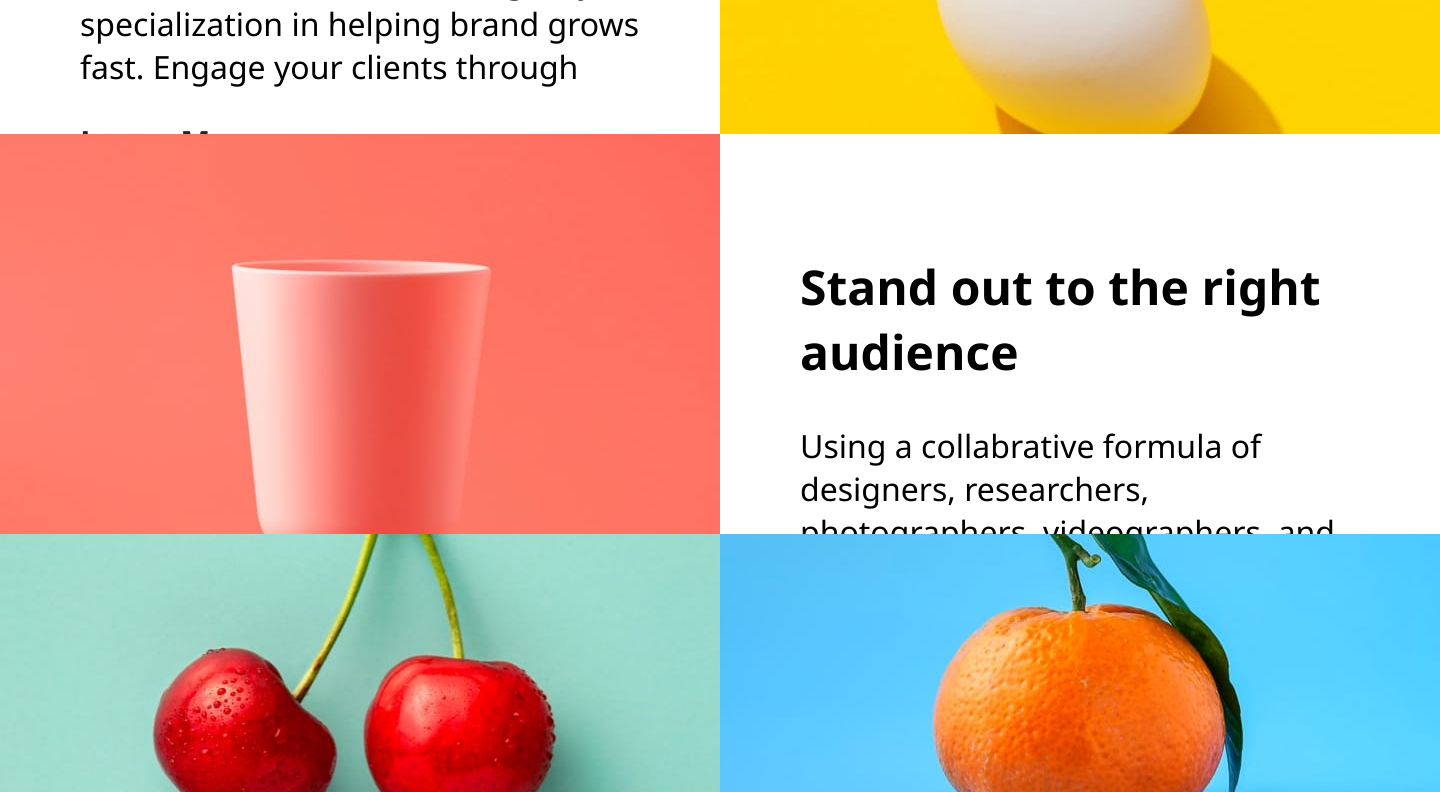
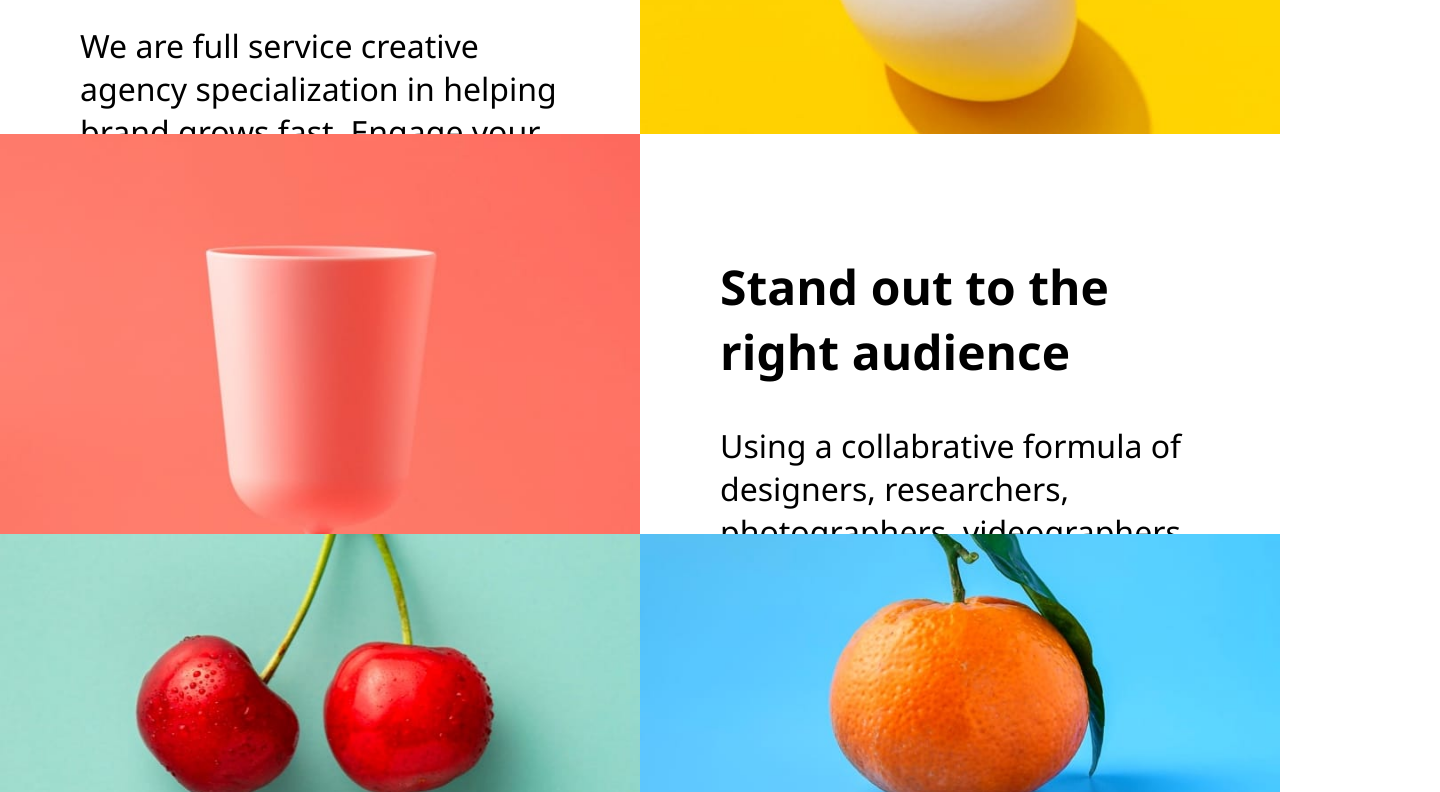
Before and after one commit to ab-sow/Agency-Home-Page, a plain HTML site: page index.html in a window 1280 px wide. Shown: the part 666-1458 px from the top of the page, 1440 px wide, since content can reach past the window. Drawn offline with Linux system fonts and the light colour scheme.

Commit message:
Update style.css

```diff
--- a/style.css
+++ b/style.css
@@ -2,7 +2,7 @@ body {
     margin: 0;
     padding: 0;
     font-family: 'Segoe UI', Tahoma, Geneva, Verdana, sans-serif;
-    width: 1440px;
+    max-width: 1440px;
 
 }
 
@@ -263,7 +263,7 @@ figcaption{
 
 /*footer start styling */
 
-@media (max-width: 600px){
+@media (max-width: 800px){
     .box, .testimonial-container{
         flex-direction: column;
     }
```
